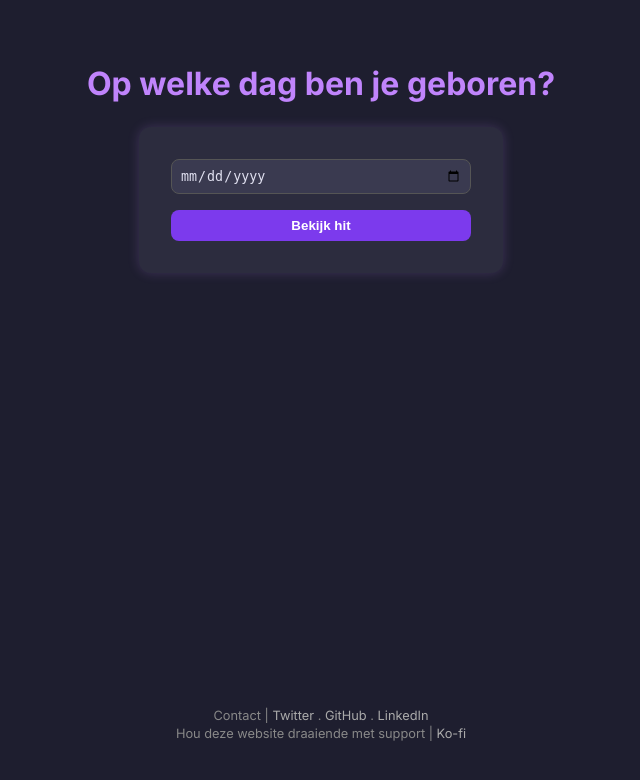
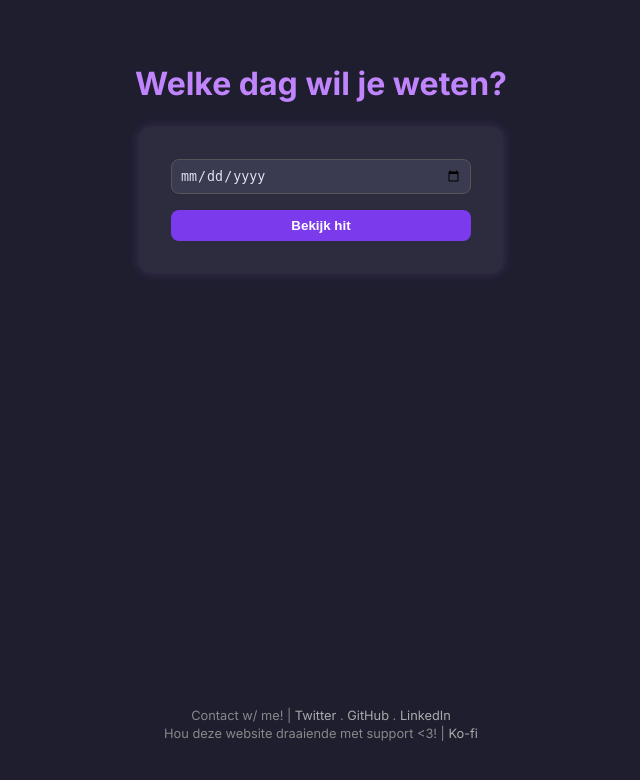
Before and after one commit to bdbrwr/geboortedaghit, a Flask app: page / in a window 1280 px wide. Shown: the top 780 px of the page, without its empty margins (319-959 px from the left). Run offline with Flask 3, Linux system fonts and the light colour scheme.

Commit message:
Align branding with domain toenop1.nl

```diff
--- a/app/templates/_footer.html
+++ b/app/templates/_footer.html
@@ -1,13 +1,13 @@
 <footer class="site-footer">
     <div class="footer-content">
         <p>
-            Contact |
+            Contact w/ me! |
             <a href="{{ social_links.twitter }}" target="_blank">Twitter</a> .
             <a href="{{ social_links.github }}" target="_blank">GitHub</a> .
             <a href="{{ social_links.linkedin }}" target="_blank">LinkedIn</a>
         </p>
         <p>
-            Hou deze website draaiende met support | <a href="{{ social_links.kofi }}" target="_blank">Ko-fi</a>
+            Hou deze website draaiende met support <3! | <a href="{{ social_links.kofi }}" target="_blank">Ko-fi</a>
         </p>
     </div>
 </footer>
--- a/app/templates/index.html
+++ b/app/templates/index.html
@@ -2,12 +2,12 @@
 <html lang="nl">
 <head>
     <meta charset="UTF-8">
-    <title>Geboortedaghit | Wat stond op #1 in Nederland op..</title>
+    <title>ToenOp1 | Wat stond op #1 in Nederland op..</title>
     <link href="https://fonts.googleapis.com/css2?family=Inter:wght@400;700&display=swap" rel="stylesheet">
     <link rel="stylesheet" href="{{ url_for('static', filename='css/style.css') }}">
 </head>
 <body>
-    <h1>Op welke dag ben je geboren?</h1>
+    <h1>Welke dag wil je weten?</h1>
     <form method="post">
         <input type="date" name="birthdate" required>
         <button type="submit">Bekijk hit</button>
--- a/app/templates/result.html
+++ b/app/templates/result.html
@@ -2,7 +2,7 @@
 <html lang="nl">
 <head>
     <meta charset="UTF-8">
-    <title>Geboortedaghit | Wat stond op #1 in Nederland op..</title>
+    <title>ToenOp1 | Wat stond op #1 in Nederland op..</title>
     <link href="https://fonts.googleapis.com/css2?family=Inter:wght@400;700&display=swap" rel="stylesheet">
     <link rel="stylesheet" href="{{ url_for('static', filename='css/style.css') }}">
 </head>
```
